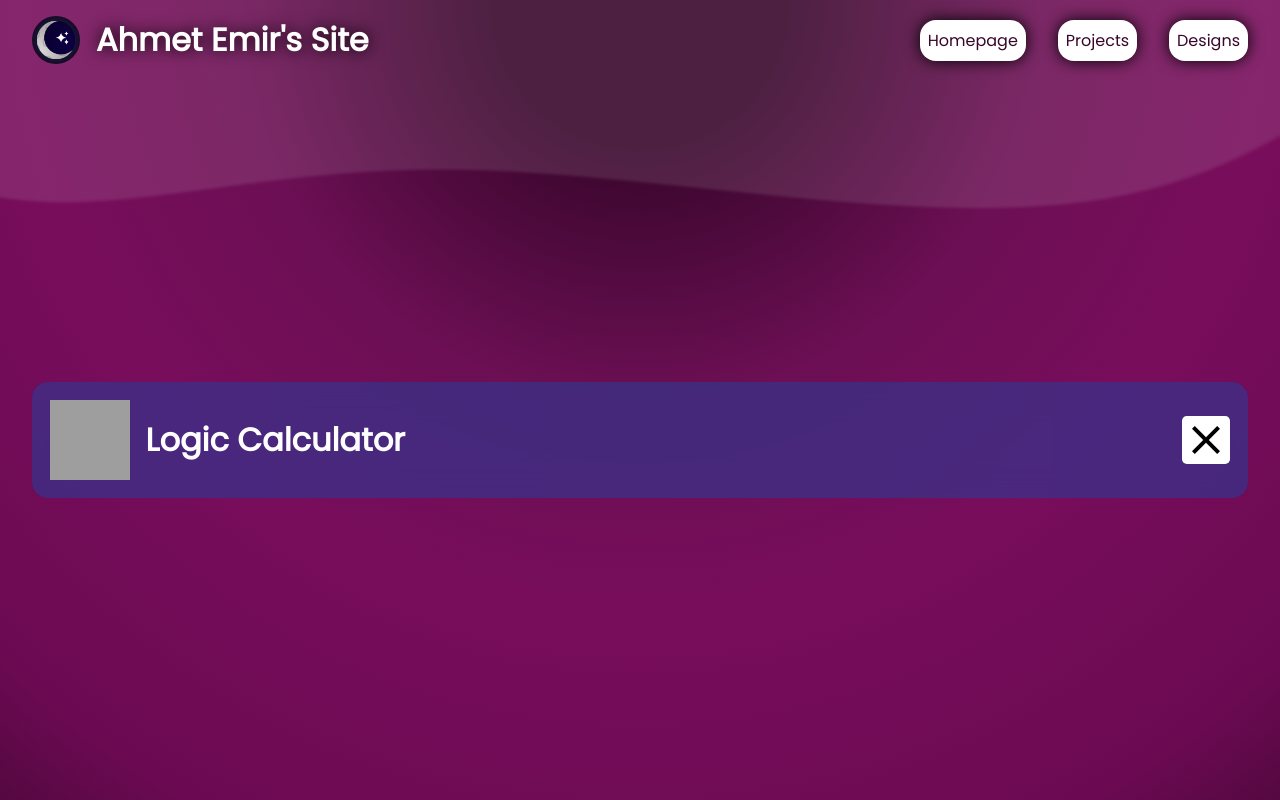
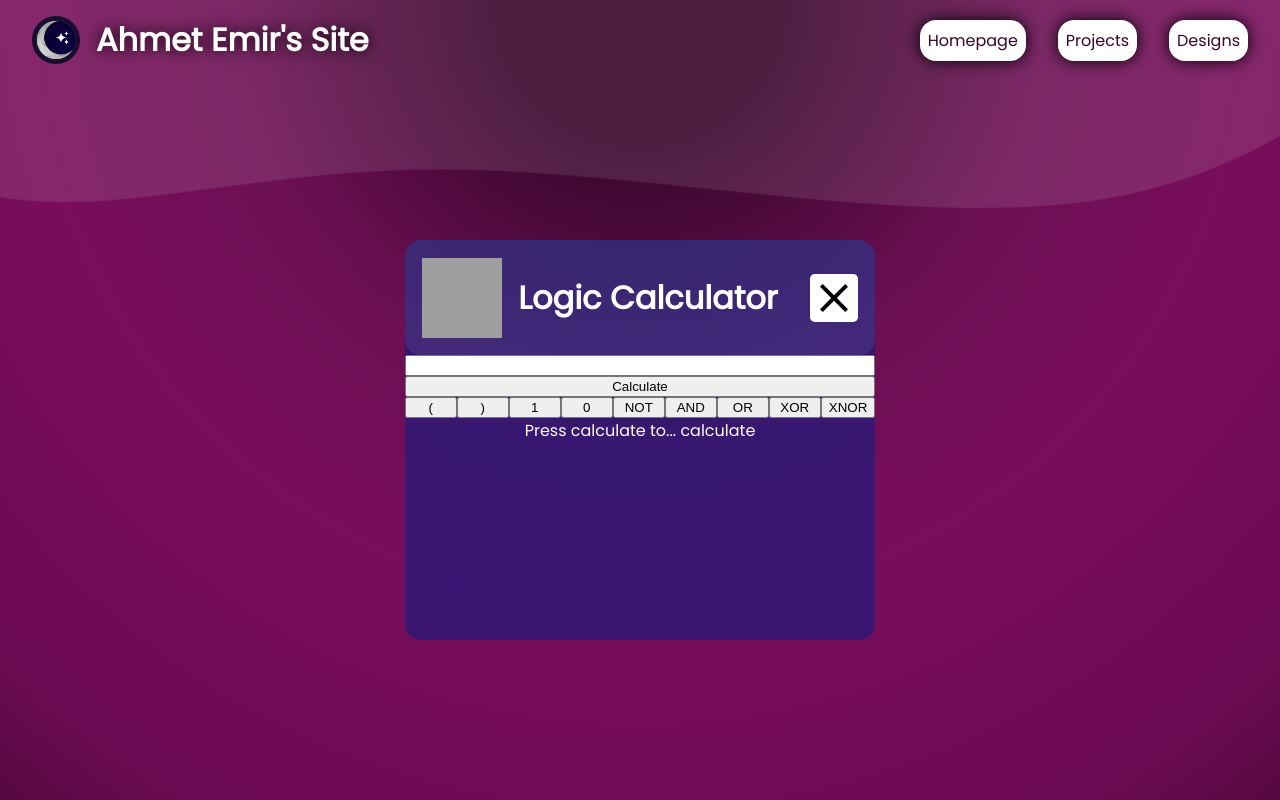
Before and after one commit to aeuludag/aeuludag.github.io, a React (Vite) app: page /projects/logic in a window 1280 px wide. Built offline with nearby package versions, Linux system fonts and the light colour scheme; grey boxes are pictures that could not be loaded.

Commit message:
Added Logic Calculator
- Created the backend for Logic Calculation with few more things to add!!!!
- Small layout changes (and breaks)
- You know its a bad day when the best thing to happen that day is javascript :3

```diff
--- a/src/Components/App/App.css
+++ b/src/Components/App/App.css
@@ -37,6 +37,7 @@ html {
 
 .app-routes {
   display: flex;
+  flex-direction: column;
   width: 100%;
   align-items: center;
   justify-content: center;
@@ -72,7 +73,6 @@ html {
   width: 100%;
   bottom: 70dvh;
   opacity: 0.1;
-  filter: blur(0.1rem);
   animation: rotate 20s linear infinite;
 }
 
--- a/src/Components/LogicCalculator/LogicCalculator.jsx
+++ /dev/null
@@ -1,19 +0,0 @@
-import { Link } from "react-router-dom";
-import CloseImage from "../../assets/close.svg"
-import "./LogicCalculator.css";
-
-function LogicCalculator() {
-    return (
-        <div className="logic-container">
-            <div className="project-statusbar">
-                <div className="statusbar-details">
-                    <img className="statusbar-image" src="/projectIcons/logic.png" />
-                    <h1 className="statusbar-title">Logic Calculator</h1>
-                </div>
-                <Link to="../" className="statusbar-close"><img src={CloseImage} /></Link>
-            </div>
-
-        </div>)
-}
-
-export default LogicCalculator;
--- /dev/null
+++ b/src/Components/ProjectComponents/LogicCalculator/Logic.js
@@ -0,0 +1,272 @@
+// @ts-check
+
+export const logicSymbols = {
+  not: "!",
+  and: "&",
+  or: "|",
+  xor: "^",
+  xnor: "=",
+};
+
+const logicOperators = [
+  { symbol: logicSymbols.not, fn: not },
+  { symbol: logicSymbols.and, fn: and },
+  { symbol: logicSymbols.or, fn: or },
+  { symbol: logicSymbols.xor, fn: xor },
+  { symbol: logicSymbols.xnor, fn: xnor },
+];
+
+let prefixUnary = false;
+
+/**
+ *
+ * @param {boolean} p
+ * @returns {boolean}
+ */
+function not(p) {
+  return !p;
+}
+
+/**
+ *
+ * @param {boolean} p
+ * @param {boolean} q
+ * @returns {boolean}
+ */
+function and(p, q) {
+  return p && q;
+}
+
+/**
+ *
+ * @param {boolean} p
+ * @param {boolean} q
+ * @returns {boolean}
+ */
+function or(p, q) {
+  return p || q;
+}
+
+/**
+ *
+ * @param {boolean} p
+ * @param {boolean} q
+ * @returns {boolean}
+ */
+function xor(p, q) {
+  return p != q;
+}
+
+/**
+ *
+ * @param {boolean} p
+ * @param {boolean} q
+ * @returns {boolean}
+ */
+function xnor(p, q) {
+  return p == q;
+}
+
+/**
+ *
+ * @param {boolean} bool
+ * @returns {string}
+ */
+export function boolToString(bool) {
+  return bool ? "1" : "0";
+}
+
+/**
+ *
+ * @param {string} string
+ * @returns {boolean}
+ */
+function stringToBool(string) {
+  return string == "1" ? true : false;
+}
+
+/**
+ *
+ * @param {function} unaryFn
+ * @param {string} symbol
+ * @param {boolean} prefix
+ * @returns {Array}
+ */
+function generateUnaryArray(unaryFn, symbol, prefix) {
+  let finalArray = [];
+  for (let i = 0; i < 2; i++) {
+    let p = (i & 0b1) != 0;
+    if (prefix) {
+      finalArray.push({
+        operation: `${symbol}${boolToString(p)}`,
+        value: `${boolToString(unaryFn(p))}`,
+      });
+    } else {
+      finalArray.push({
+        operation: `${boolToString(p)}${symbol}`,
+        value: `${boolToString(unaryFn(p))}`,
+      });
+    }
+  }
+  return finalArray;
+}
+
+/**
+ *
+ * @param {function} binaryFn
+ * @param {string} symbol
+ * @returns {Array}
+ */
+function generateBinaryArray(binaryFn, symbol) {
+  let finalArray = [];
+  for (let i = 0; i < 4; i++) {
+    let p = (i & 0b01) != 0;
+    let q = (i & 0b10) != 0;
+    let operationAndValue = {
+      operation: `${boolToString(p)}${symbol}${boolToString(q)}`,
+      value: `${boolToString(binaryFn(p, q))}`,
+    };
+    finalArray.push(operationAndValue);
+  }
+  return finalArray;
+}
+
+/**
+ * Generates the logic array. Logic array contains operation-value pairs. Later, operations get replaced with their values.
+ * @param {string} input
+ * @returns {Array}
+ */
+function generateLogicArrayFromInput(input) {
+  let seenOperators = new Set();
+  let logicArray = [
+    { operation: "(1)", value: "1" },
+    { operation: "(0)", value: "0" },
+  ];
+
+  logicArray.push(
+    ...generateUnaryArray(
+      logicOperators[0].fn,
+      logicOperators[0].symbol,
+      prefixUnary
+    )
+  );
+
+  for (let i = 1; i < logicOperators.length; i++) {
+    if (input.includes(logicOperators[i].symbol)) {
+      seenOperators.add(logicOperators[i]);
+    }
+  }
+
+  let seenOperatorsArray = Array.from(seenOperators);
+
+  for (let i = 0; i < seenOperatorsArray.length; i++) {
+    let operator = seenOperatorsArray[i];
+    logicArray.push(...generateBinaryArray(operator.fn, operator.symbol));
+  }
+
+  return logicArray;
+}
+
+function sanitize(input) {
+  input = input.trim();
+  input = input.replaceAll(" ", "");
+  input = input.replaceAll("\t", "");
+  input = input.replaceAll("[", "(");
+  input = input.replaceAll("]", ")");
+  return "(" + input + ")";
+}
+
+/**
+ * Calculates logic from a given input. Sanitizes the input and generates the logic array.
+ * @param {string} input
+ * @returns {boolean?} Returns the calculated value, returns null if input is invalid.
+ */
+function calculatePureLogic(input) {
+  input = sanitize(input);
+  let logicArray = generateLogicArrayFromInput(input);
+  let prevStep = "";
+  let currentStep = input;
+
+  do {
+    prevStep = currentStep;
+    currentStep = logicStep(prevStep, logicArray);
+  } while (prevStep != currentStep);
+
+  if (currentStep == "1" || currentStep == "0") {
+    return stringToBool(currentStep);
+  }
+
+  return null;
+}
+
+/**
+ *
+ * @param {*} input
+ * @param {{name : string, value : boolean}[]} variables
+ * @returns {string}
+ */
+function replaceVariables(input, variables) {
+  for (let i = 0; i < variables.length; i++) {
+    let variable = variables[i];
+    input = input.replaceAll(variable.name, boolToString(variable.value));
+  }
+  return input;
+}
+
+/**
+ * Calculates logic with given variables.
+ * @param {string} input
+ * @param {{name : string, value : boolean}[]} variables
+ * @returns {boolean?}
+ */
+function calculateLogicWithVariables(input, variables) {
+  input = replaceVariables(input, variables);
+  return calculatePureLogic(input);
+}
+
+/**
+ *
+ * @param {*} input // string doesn't have replaceAll for some reason when it clearly SHOULD have???????????
+ * @param {Array} logicArray
+ * @returns {string}
+ */
+function logicStep(input, logicArray) {
+  for (let i = 0; i < logicArray.length; i++) {
+    input = input.replaceAll(logicArray[i].operation, logicArray[i].value);
+  }
+  return input;
+}
+
+/**
+ *
+ * @param {string} input
+ * @returns {string[]}
+ */
+function getNonTokenCharacters(input) {
+  let characters = new Set();
+  const tokenCharacters = [
+    "0",
+    "1",
+    "(",
+    ")",
+    logicSymbols.not,
+    logicSymbols.and,
+    logicSymbols.or,
+    logicSymbols.xnor,
+    logicSymbols.xor,
+  ];
+  for (let i = 0; i < input.length; i++) {
+    let char = input[i];
+    if (!tokenCharacters.includes(char)) {
+      characters.add(char);
+    }
+  }
+  return Array.from(characters);
+}
+
+export function Calculate(input) {
+  input = sanitize(input);
+  let variableNames = getNonTokenCharacters(input);
+  return calculatePureLogic(input);
+  // TODO: Choose a method based on input? Find a way to get all the variables?
+}
--- a/src/Components/LogicCalculator/LogicCalculator.css
+++ b/src/Components/ProjectComponents/LogicCalculator/LogicCalculator.css
@@ -1,8 +1,8 @@
 .logic-container {
-    width: 95%;
-    height: 95%;
+    width: 100%;
+    height: 50dvh;
     /* padding: 1%; */
-    margin: 1rem;
+    /* margin: 1rem; */
     background-color: rgba(1, 33, 139, 0.5);
     backdrop-filter: blur(1rem);
     border-radius: 1rem;
@@ -35,8 +35,33 @@
     background-color: white;
     border-radius: 0.3rem;
     margin: 1rem;
+    transition: all 0.5s;
 }
+
+.statusbar-close:hover {
+    box-shadow: 0 0 1rem 0 black;
+}
+
 .statusbar-close img {
     width: 3rem;
     height: 3rem;
 }
+
+.project-content {
+    display: flex;
+    flex-direction: column;
+    align-items: stretch;
+    width: 100%;
+}
+
+.logic-output {
+    text-align: center;
+}
+
+.logic-input-buttons {
+    display: flex;
+    justify-content: stretch;
+}
+.logic-input-buttons > * {
+    width: 100%;
+}
--- /dev/null
+++ b/src/Components/ProjectComponents/LogicCalculator/LogicCalculator.jsx
@@ -0,0 +1,50 @@
+import { Link } from "react-router-dom";
+import CloseImage from "../../../assets/close.svg"
+import * as Logic from "./Logic"
+import "./LogicCalculator.css";
+import { useState } from "react";
+
+function LogicCalculator() {
+    const [output, setOutput] = useState(null)
+    const [input, setInput] = useState("")
+
+    /**
+     *
+     * @param {React.MouseEvent} e
+     */
+    function appendToInput(e) {
+        let char = e.target.getAttribute("data-value");
+        setInput(input + char)
+    }
+    return (
+        <div className="logic-container">
+            <div className="project-statusbar">
+                <div className="statusbar-details">
+                    <img className="statusbar-image" src="/projectIcons/logic.png" />
+                    <h1 className="statusbar-title">Logic Calculator</h1>
+                </div>
+                <Link to="../" className="statusbar-close"><img src={CloseImage} /></Link>
+            </div>
+            <div className="project-content">
+                <input type="text" value={input} onChange={(e) => { setInput(e.target.value); }} />
+                <button type="submit" className="logic-send-button" onClick={() => { setOutput(Logic.Calculate(input)) }}>Calculate</button>
+                <div className="logic-input-buttons">
+                    <button data-value={"("} onClick={appendToInput}>{"("}</button>
+                    <button data-value={")"} onClick={appendToInput}>{")"}</button>
+                    <button data-value={"1"} onClick={appendToInput}>1</button>
+                    <button data-value={"0"} onClick={appendToInput}>0</button>
+                    <button data-value={Logic.logicSymbols.not} onClick={appendToInput}>NOT</button>
+                    <button data-value={Logic.logicSymbols.and} onClick={appendToInput}>AND</button>
+                    <button data-value={Logic.logicSymbols.or} onClick={appendToInput}>OR</button>
+                    <button data-value={Logic.logicSymbols.xor} onClick={appendToInput}>XOR</button>
+                    <button data-value={Logic.logicSymbols.xnor} onClick={appendToInput}>XNOR</button>
+                </div>
+                <p className="logic-output">
+                    {output == null ? "Press calculate to... calculate" : Logic.boolToString(output)}
+                </p>
+            </div>
+
+        </div>)
+}
+
+export default LogicCalculator;
--- a/src/Components/Projects/Projects.css
+++ b/src/Components/Projects/Projects.css
@@ -1,8 +1,9 @@
 .projects {
     display: flex;
-    width: 100%;
+    /* width: 100%; */
+    height: 100%;
     flex-direction: column;
-    align-items: center;
+    align-items: stretch;
 }
 
 .project-link-container {
--- a/src/Components/Projects/Projects.jsx
+++ b/src/Components/Projects/Projects.jsx
@@ -1,5 +1,5 @@
 import { Link, Route, Routes } from "react-router-dom";
-import LogicCalculator from "../LogicCalculator/LogicCalculator"
+import LogicCalculator from "../ProjectComponents/LogicCalculator/LogicCalculator"
 import projects from "../../projects"
 import "./Projects.css"
 
--- a/src/designs.js
+++ b/src/designs.js
@@ -3,7 +3,7 @@ const designs = [
     {id: "drumkeys", title: "Arctic Drumkeys", description: "Brian did the pretty visitors a favour with this one."},
     {id: "lemoon", title: "Lemoon Crescent", description: "Reflect and shine your light to the clueless lemon."},
     {id: "fwn", title: "Kutup Maymunları - Favori En Kötü Kabus", description: "AMA BEN SEN HER AĞLADIĞINDA TAMAMEN PARÇALANIRIM"},
-    {id: "lemonbook", title: "Lemon on a Book", description: "Why would a book be empty though?"},
+    {id: "lemonbook", title: "Lemon on a Book", description: "And this book reveals your face..."},
     {id: "mirrorball", title: "Mirrorball", description: "There'd better be a mirrorball"},
 ]
 
```
Also changed, not shown: src/Components/LogicCalculator/Logic.js (deleted).
